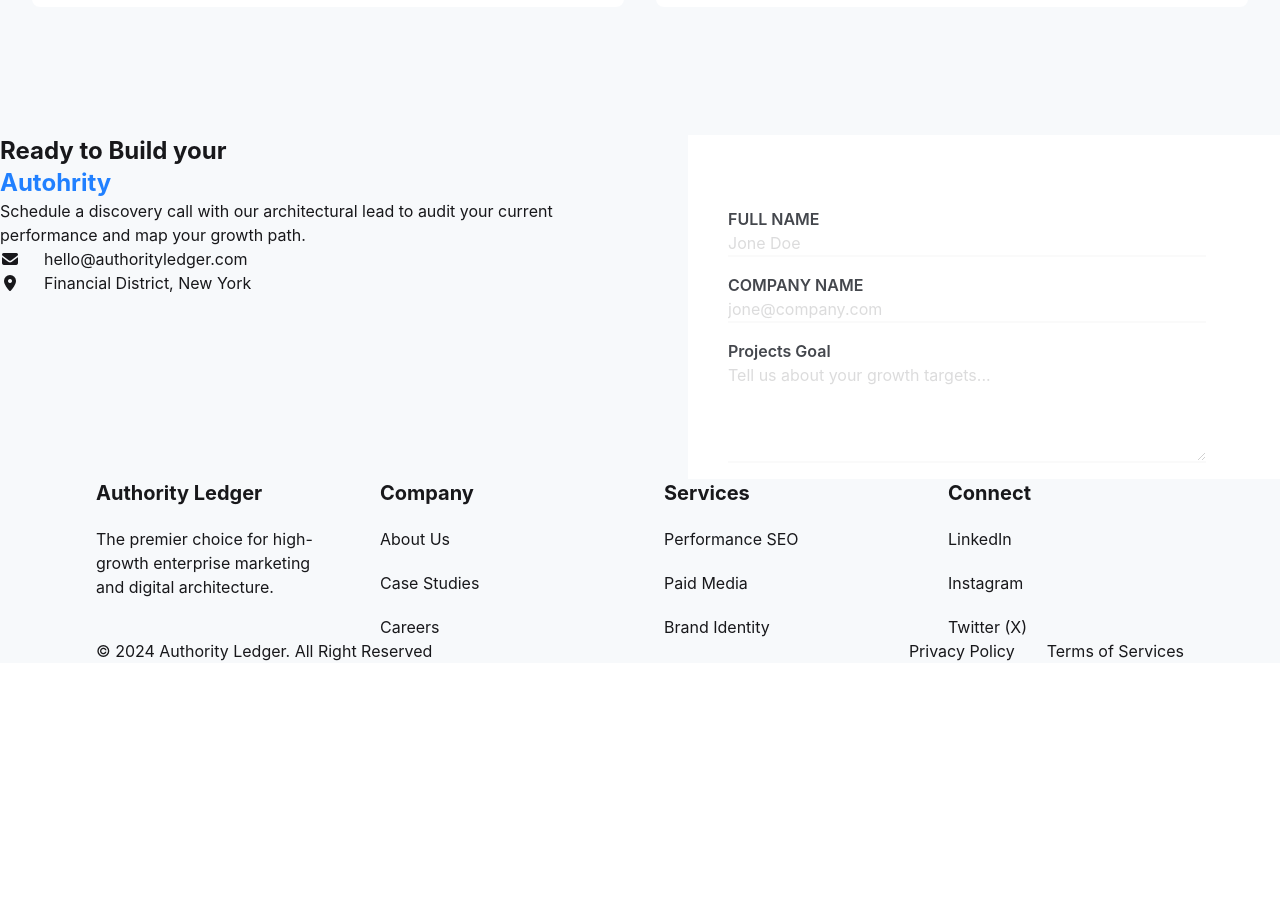
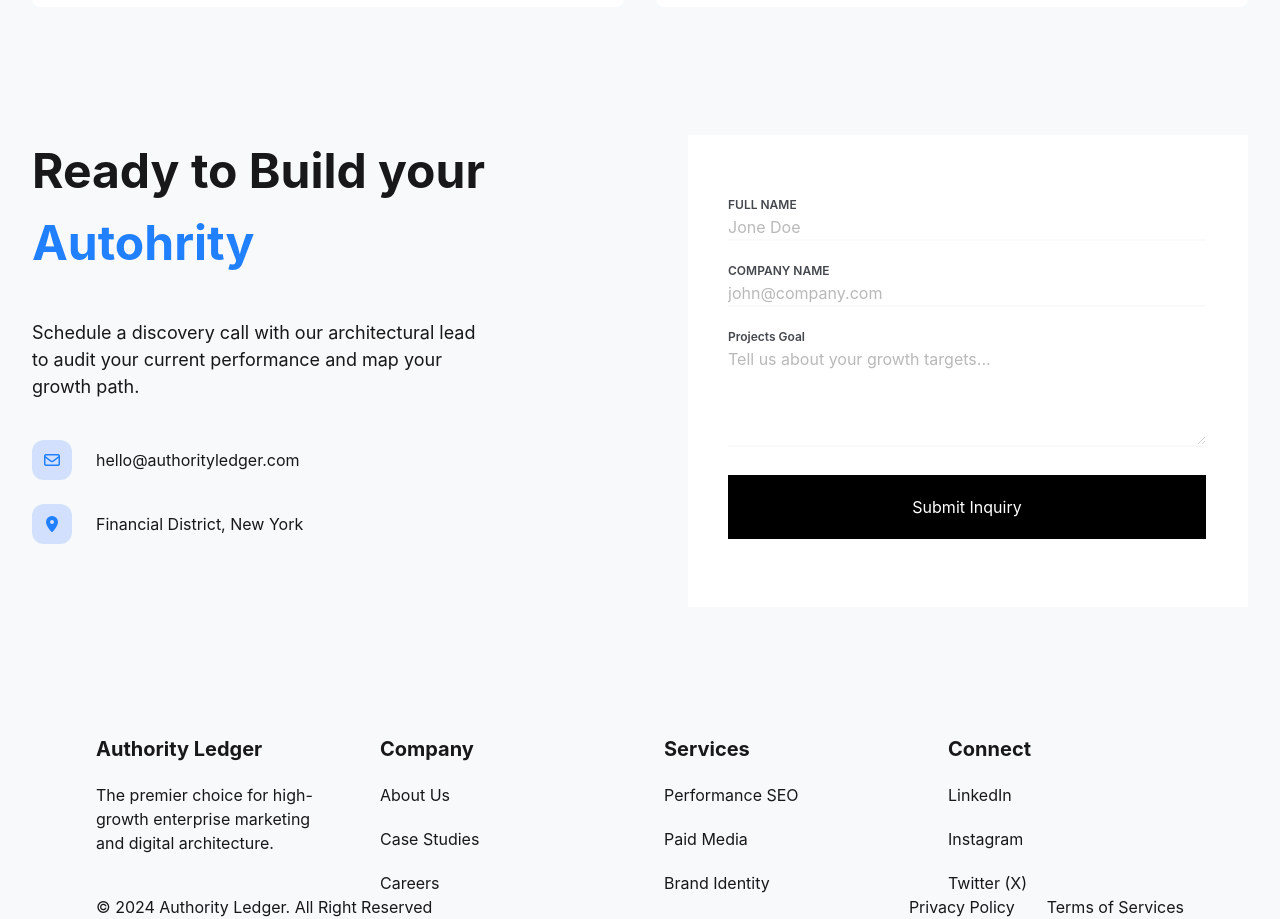
Before and after one commit to Aziz97-MSR/Authority-Leadger, a React (Vite) app: page / in a window 1280 px wide. Shown: the part 2200-3119 px from the top of the page. Before the commit the page ends 2863 px from the top, so only its background shows below. Built offline with nearby package versions, Linux system fonts and the light colour scheme.

Commit message:
fourth section

```diff
--- a/src/Components/Contact/Form.jsx
+++ b/src/Components/Contact/Form.jsx
@@ -1,20 +1,20 @@
 const Form = () => {
     return (
-        <div className="bg-[#fff] px-[40px] pt-[40px] pt-[56px]">
+        <div className="bg-[#fff] px-[40px] pt-[40px] pb-[56px] w-[560px]">
             <form>
                 <div className="my-[16px]">
-                    <label className="font-semibold mb-5 text-[#44474D]">FULL NAME</label>
-                    <input className="contactInput block  w-[478px]" placeholder="Jone Doe"/>
+                    <label className="font-semibold text-[12px] mb-5 text-[#44474D]">FULL NAME</label>
+                    <input className="contactInput block  w-[478px]" value="Jone Doe"/>
                 </div>
                 <div className="my-[16px]">
-                    <label className="font-semibold mb-5 text-[#44474D]">COMPANY NAME</label>
-                    <input className="contactInput block w-[478px]" placeholder="jone@company.com"/>
+                    <label className="font-semibold text-[12px] mb-5 text-[#44474D]">COMPANY NAME</label>
+                    <input className="contactInput block w-[478px]" value="john@company.com"/>
                 </div>
                 <div className="my-[16px]">
-                    <label className="font-semibold mb-5 text-[#44474D]">Projects Goal</label>
-                    <textarea className="contactInput block w-[478px] h-[100px]" placeholder="Tell us about your growth targets..."></textarea>
+                    <label className="font-semibold text-[12px] mb-5 text-[#44474D]">Projects Goal</label>
+                    <textarea className="contactInput block w-[478px] h-[100px]" value="Tell us about your growth targets..."></textarea>
                 </div>
-
+                <button className="bg-[#000] my-[12px] py-[20px] text-[#fff] w-[478px]">Submit Inquiry</button>
             </form>
         </div>
     )
--- a/src/Components/Contact/Fourth.jsx
+++ b/src/Components/Contact/Fourth.jsx
@@ -4,7 +4,7 @@ import Hero from "./Hero"
 const Fourth = () =>
 {
     return(
-        <section className="grid grid-cols-1 md:grid-cols-2 gap-[96px]">
+        <section className="my-[128px] px-[32px] grid grid-cols-1 md:grid-cols-2 gap-[96px]">
             <Hero></Hero>
             <Form></Form>
         </section>
--- a/src/Components/Contact/Hero.jsx
+++ b/src/Components/Contact/Hero.jsx
@@ -1,18 +1,22 @@
 const Hero = () => {
     return (
         <div>
-            <h2 className="text-2xl font-bold">Ready to Build your <span className="block text-[#2180FF]">Autohrity</span></h2>
-            <p>
+            <h2 className="text-[48px] font-bold mb-10">Ready to Build your <span className="block text-[#2180FF]">Autohrity</span></h2>
+            <p className="text-[18px] max-w-[448px] mb-10">
                 Schedule a discovery call with our architectural lead
                 to audit your current performance and map your
                 growth path.
             </p>
-            <div className="flex items-center gap-[24px]">
-                <p><i class="fa-solid fa-envelope"></i></p>
+            <div className="flex items-center gap-[24px] mb-[24px] ">
+                <div className="bg-[#D2E0FE] flex items-center justify-center w-[40px] h-[40px] rounded-[12px]">
+                    <i class="fa-regular fa-envelope text-[#2180FF]"></i>
+                </div>
                 <p>hello@authorityledger.com</p>
             </div>
-            <div className="flex items-center gap-[24px]">
-                <p><i class="fa-solid fa-location-dot"></i></p>
+            <div className="flex items-center gap-[24px] ">
+                <div className="bg-[#D2E0FE] flex items-center justify-center w-[40px] h-[40px] rounded-[12px]">
+                    <i class="fa-solid fa-location-dot text-[#2180FF]"></i>
+                </div>
                 <p>Financial District, New York</p>
             </div>
         </div>
```
